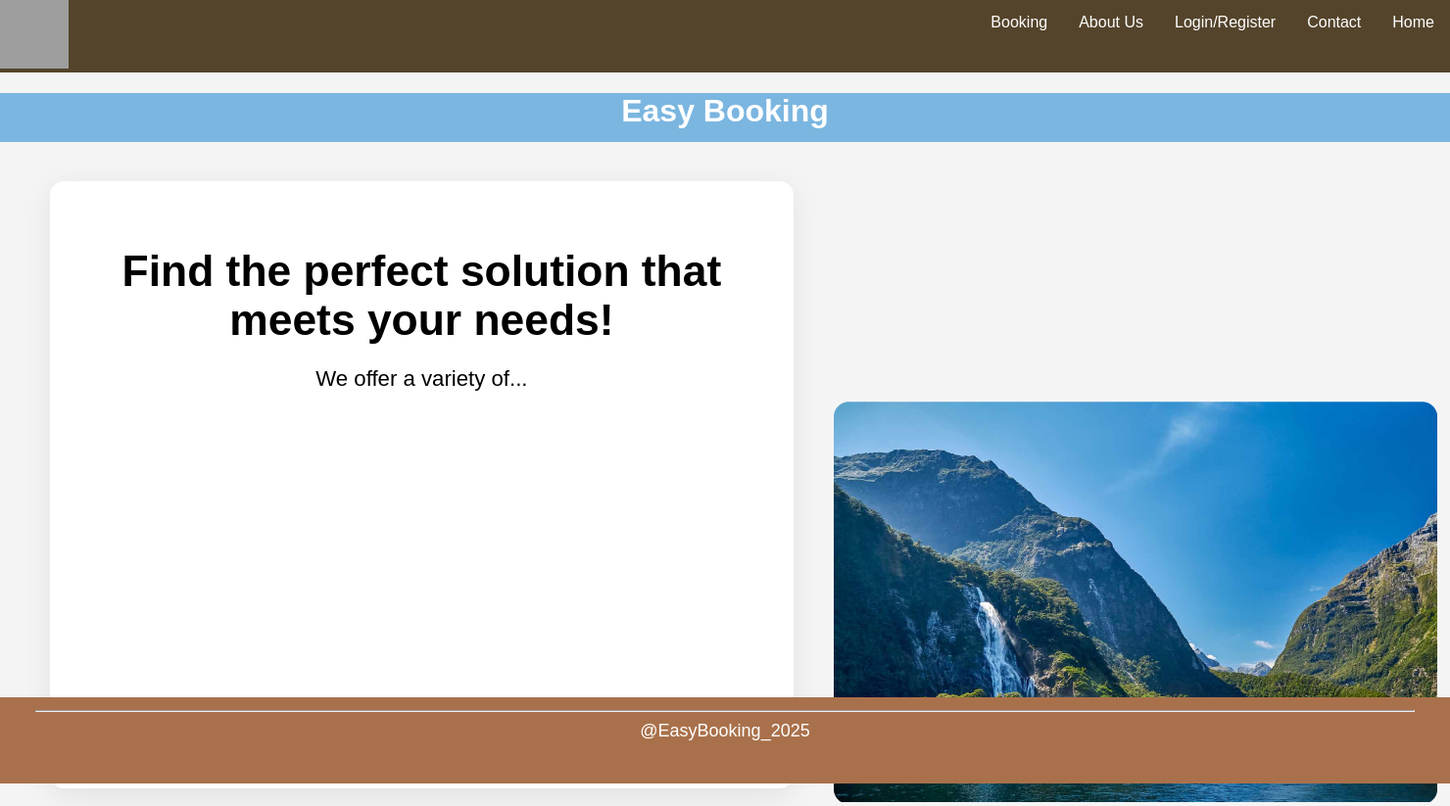
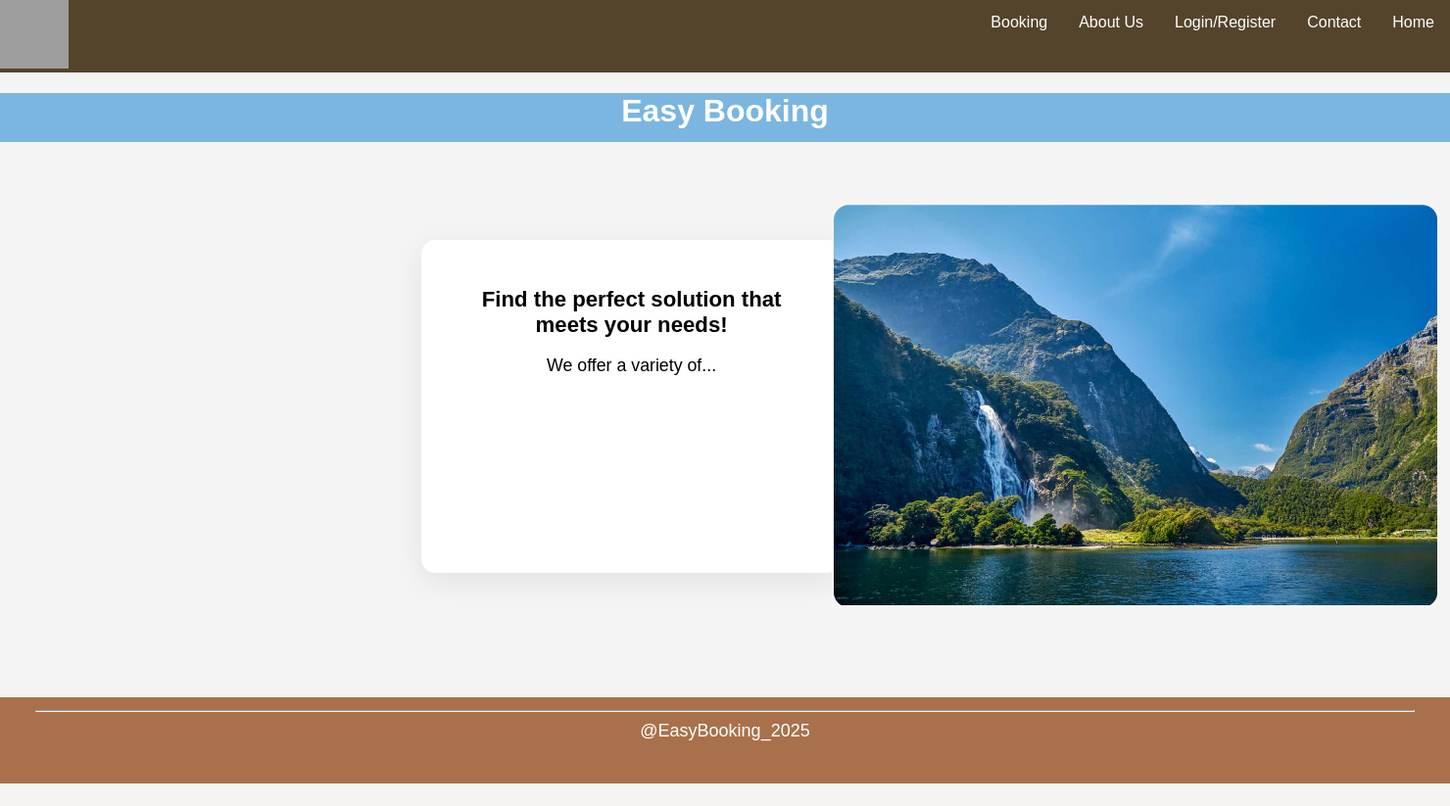
Before and after one commit to WintonChurchill/205.2-Project-Development, a Django app: page /home in a window 1480 px wide. Shown: the whole page at 98% size. After the commit the page ends 800 px from the top, so only its background shows below. Run offline with Django 5.2, Linux system fonts and the light colour scheme; grey boxes are pictures that could not be loaded.

Commit message:
Home page - in progress (to be completed during class time (17/10/25))

```diff
--- a/Frontend-Django/BookingSystem205/App/static/home.css
+++ b/Frontend-Django/BookingSystem205/App/static/home.css
@@ -15,41 +15,35 @@ h1{
     text-align:center;
 }
 
+.img_1{
+	margin-left:850px;
+	margin-top:-380px;
+}
+
 /*Home container*/
 .main-content {
 	width: 90vw;
-	max-width: 700px;
+	max-width: 370px;
 	margin: 5vh auto 0 auto;
 	padding: 2vw;
 	background: #fff;
 	border-radius: 1vw;
 	box-shadow: 0 0.5vw 2vw rgba(0,0,0,0.08);
-	min-height: 70vh;
-	margin-right: 670px;
+	min-height: 35vh;
+	margin-left: 430px;
 	border-color: #e8985e;
 	border-width:10px;
-}
-
-
-.container{
-	width:90vw;
-	max-width:500px;
-	margin: 5vh auto 0 auto;
-	padding: 2vw;
-	background: #fff;
-	border-radius: 1vw;
-	border-color: burlywood;
-	min-height: 70vh;
+	margin-top:100px;
 }
 
 .title {
-	font-size: 3vw;
+	font-size: 1.5vw;
 	margin-bottom: 2vh;
 	text-align: center;
 }
 
 .para-body {
-	font-size: 1.5vw;
+	font-size: 1.2vw;
 	text-align: center;
 	margin-bottom: 4vh;
 }
--- a/Frontend-Django/BookingSystem205/App/templates/home.html
+++ b/Frontend-Django/BookingSystem205/App/templates/home.html
@@ -39,9 +39,11 @@
         <h2 class="title">Find the perfect solution that meets your needs!</h1>
         <p class="para-body">We offer a variety of...</p>
 
+        <!--Contact Us-->
+        <!---->
     </div>
+    <img class="img_1" src="{% static 'home-img.png' %}">
 
-        <img class="img" src="{% static 'home-img.png' %}" style="margin-left: 850px; margin-top:-550px;">
 
 
     <footer>
```
